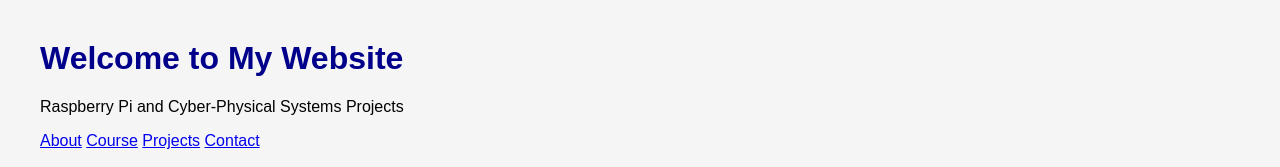
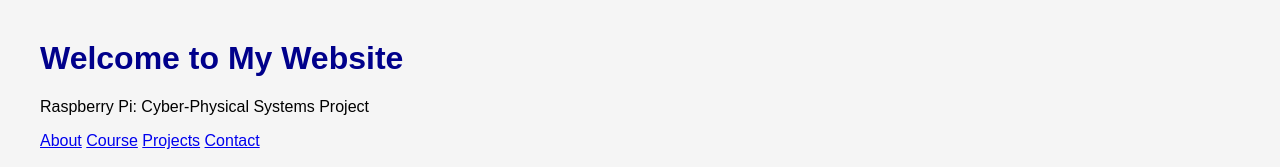
Before and after one commit to DataDevSravya/DataDevSravya.github.io, a plain HTML site: page index.html in a window 1280 px wide. Shown: the top 167 px of the page. Drawn offline with Linux system fonts and the light colour scheme.

Commit message:
Update index.html

```diff
--- a/index.html
+++ b/index.html
@@ -13,7 +13,7 @@
 
   <header>
     <h1>Welcome to My Website</h1>
-    <p>Raspberry Pi and Cyber-Physical Systems Projects</p>
+    <p>Raspberry Pi: Cyber-Physical Systems Project</p>
   </header>
 
   <nav>
```
